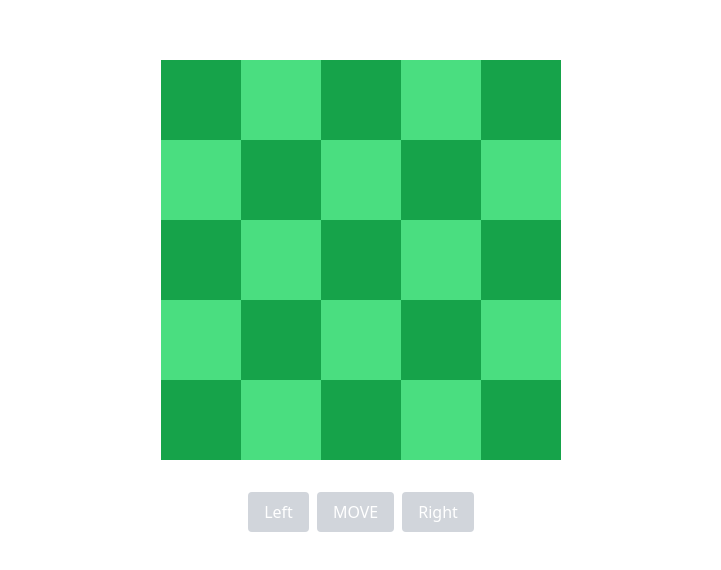
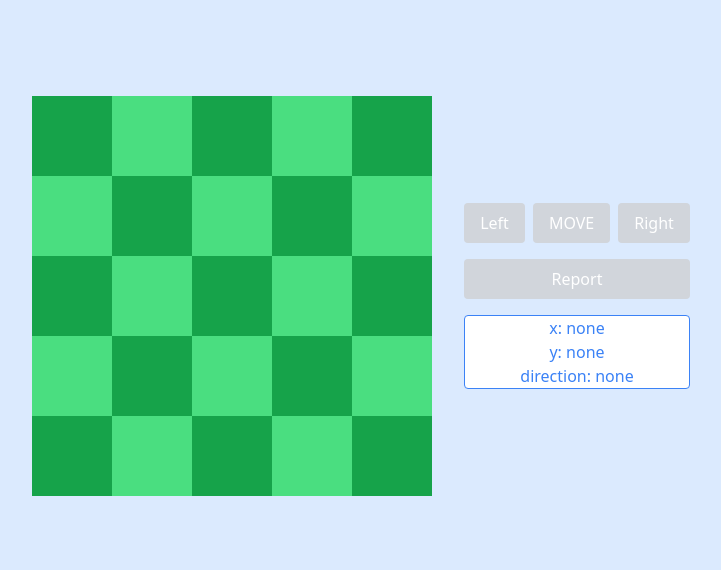
Before and after one commit to aidenblinn/rohirrim-toy-robot, a React (Create React App) app: page / in a window 1280 px wide. Shown: the part 104-674 px from the top of the page, without its empty margins (279-1000 px from the left). Built offline with nearby package versions, Linux system fonts and the light colour scheme.

Commit message:
build report functionality to return position / direction of robot

```diff
--- a/src/App.tsx
+++ b/src/App.tsx
@@ -100,6 +100,13 @@ function App() {
     }
   };
 
+  // Alert user with location and direction of robot
+  const reportRobotStatus = () => {
+    alert(
+      `x position: ${robotPosition.x}. y position: ${robotPosition.y}. direction: ${direction}.`
+    );
+  };
+
   const robotOnTabletop = robotPosition.x !== null;
 
   // Define default styles for movement buttons to avoid code duplication
@@ -107,14 +114,15 @@ function App() {
     "hover:brightness-125 text-white py-2 px-4 rounded disabled:bg-gray-300 disabled:hover:brightness-100";
 
   return (
-    <div className="flex flex-col h-screen w-screen gap-8 justify-center items-center">
+    <div className="flex h-screen w-screen gap-8 justify-center items-center bg-blue-100">
       {/* Grid to hold tabletop and robot */}
       <div
-        className="h-[400px] w-[400px] relative grid"
+        className="relative grid"
         style={{
           gridTemplateRows: `repeat(${CONSTANTS.GridSize}, 1fr)`,
           gridTemplateColumns: `repeat(${CONSTANTS.GridSize}, 1fr)`,
-          height: `${document.getElementById("snake-game")?.offsetWidth}px`,
+          height: `${CONSTANTS.TabletopHeight}px`,
+          width: `${CONSTANTS.TabletopHeight}px`,
         }}
       >
         {/* Tabletop tiles */}
@@ -136,6 +144,7 @@ function App() {
           />
         )}
       </div>
+      <div className="flex flex-col gap-4">
         {/* Direction and movement buttons */}
         <div className="flex space-x-2">
           <button
@@ -160,6 +169,21 @@ function App() {
             Right
           </button>
         </div>
+        {/* Report button to alert user with direction / position of robot */}
+        <button
+          className={buttonStyling + " bg-yellow-500"}
+          disabled={!robotOnTabletop}
+          onClick={reportRobotStatus}
+        >
+          Report
+        </button>
+        {/* Display persistent direction / position report using state */}
+        <div className="flex flex-col items-center justify-center border border-blue-500 text-blue-500 rounded bg-white">
+          <p>x: {robotPosition.x === null ? "none" : robotPosition.x}</p>
+          <p>y: {robotPosition.y === null ? "none" : robotPosition.y}</p>
+          <p>direction: {robotOnTabletop ? direction : "none"}</p>
+        </div>
+      </div>
     </div>
   );
 }
```
Lines whose indentation alone changed are shown as unchanged.
